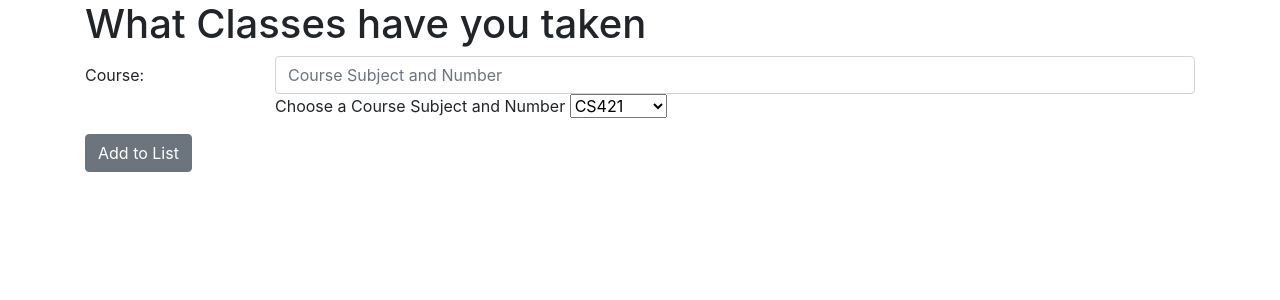
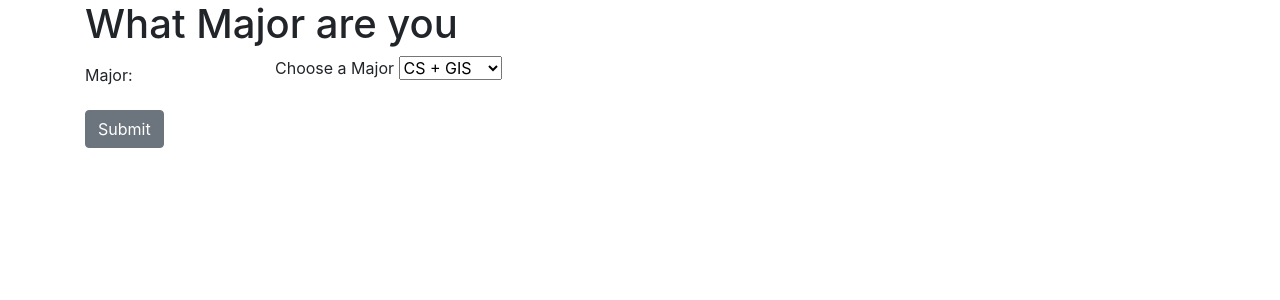
Before and after one commit to CS222-UIUC/course-project-group-89, a Flask app: page / in a window 1280 px wide. Shown: the top 300 px of the page. Run offline with Flask 2, Linux system fonts and the light colour scheme; some libraries are stand-ins or nearby versions.

Commit message:
fixed drop down for major

```diff
--- a/app.py
+++ b/app.py
@@ -16,9 +16,7 @@ app = Flask(__name__)
 @app.route('/')
 def dropdown():
     """Function printing python version."""
-    cs_req = ["CS124", "CS128", "CS173", "MATH241", "MATH257",
-    "CS210", "CS211", "CS222", "CS225", "CS233", "CS341",
-    "CS357", "CS361", "CS374", "CS421"]
+    cs_req = ["CS", "CS + STAT", "CS + GIS"]
     return render_template('index.html', cs_req=cs_req)
 
 def main():
--- a/templates/index.html
+++ b/templates/index.html
@@ -37,14 +37,13 @@
   </head>
   <body>
     <div class="container">
-      <h1>What Classes have you taken</h1>
+      <h1>What Major are you</h1>
 
       <div class="form-group row">
 
-        <label for="course1" class="col-sm-2 col-form-label">Course:</label>
+        <label for="course1" class="col-sm-2 col-form-label">Major:</label>
         <div class="col-sm-10">
-          <input type="text" class="form-control selectpicker"   id="course" name="course" placeholder="Course Subject and Number">
-            Choose a Course Subject and Number  <SELECT name="course">
+            Choose a Major <SELECT name="course">
             {% for c in cs_req %}
             <option value= "{{c}}" SELECTED>{{c}}</option>"
             {% endfor %}
@@ -53,7 +52,7 @@
 
       </div>
 
-      <button onclick="sendPOST();" class="btn btn-secondary">Add to List</button>
+      <button onclick="sendPOST();" class="btn btn-secondary">Submit</button>
 
       <div id="content">
       </div>
```
